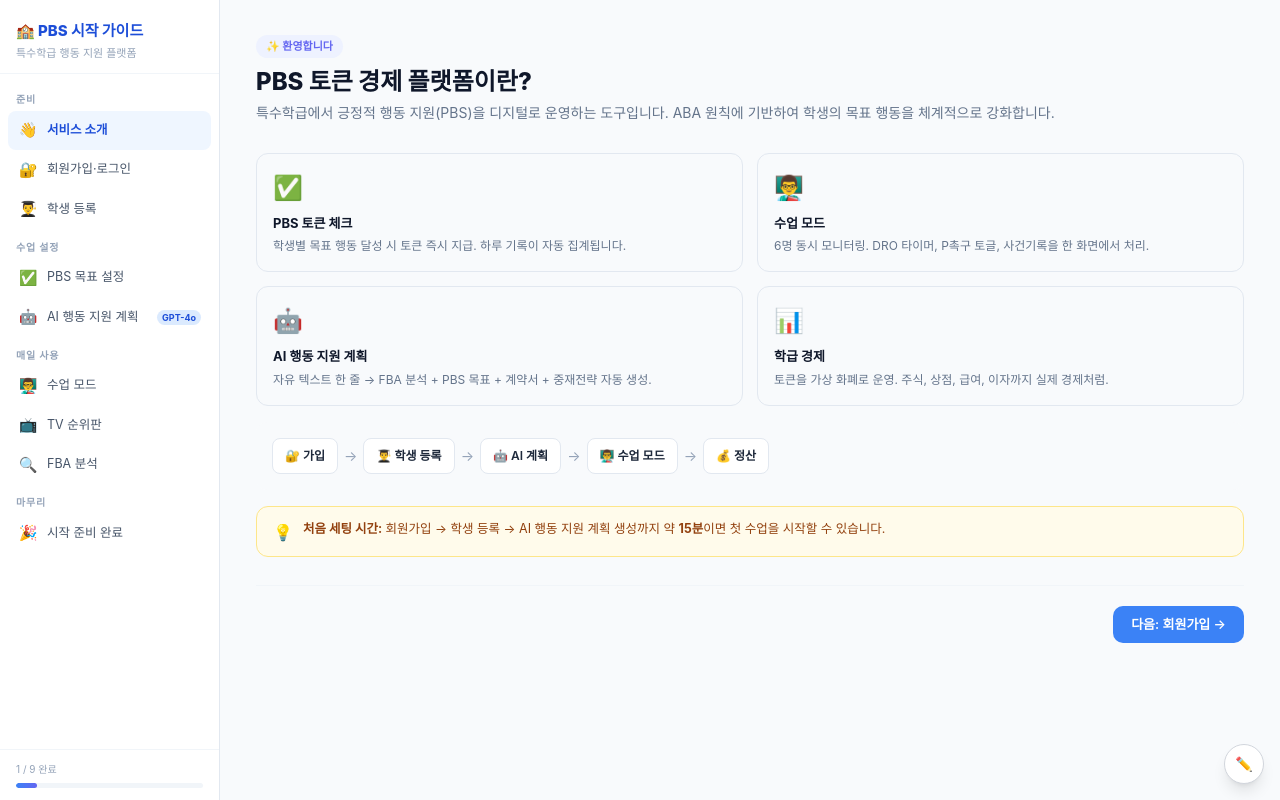
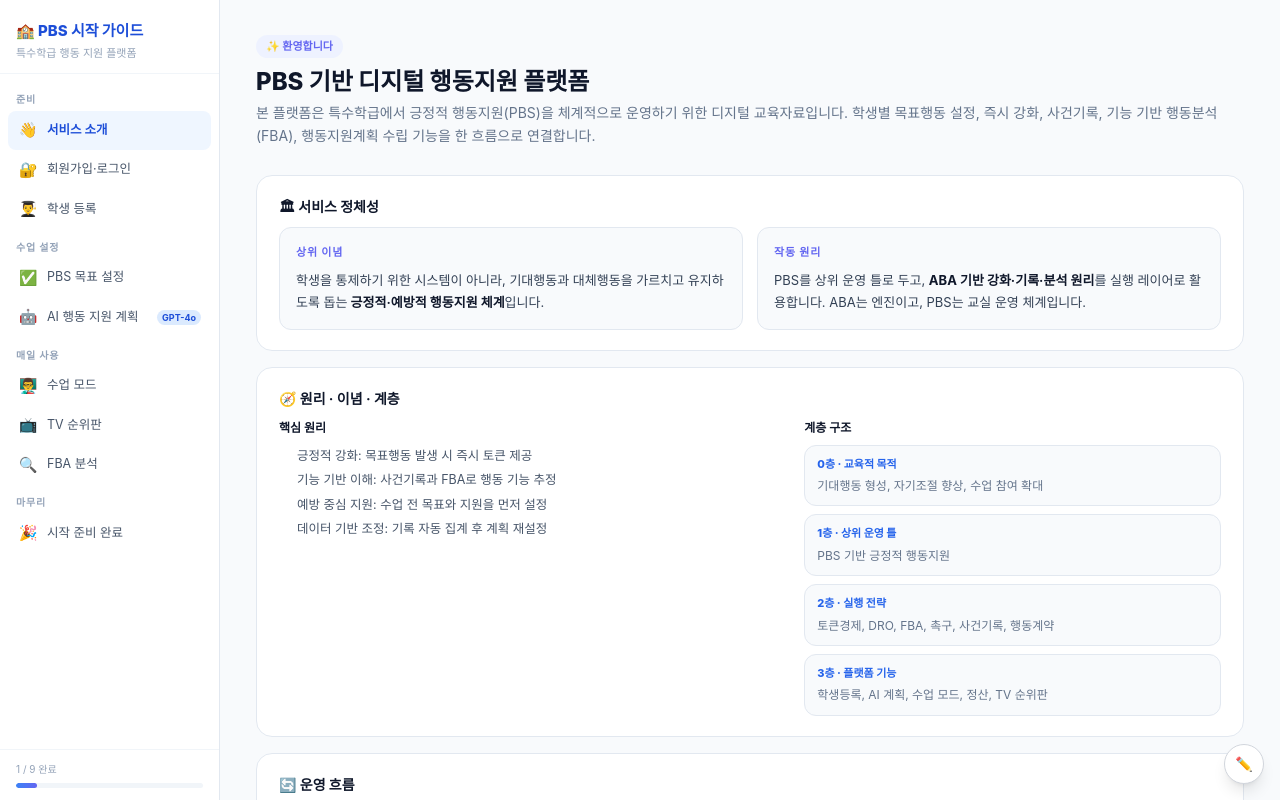
Before and after one commit to IEP-ON/PBS, a Next.js app: page /help in a window 1280 px wide. Built offline with nearby package versions, Linux system fonts and the light colour scheme.

Commit message:
refactor: reorganize help around PBS framework

```diff
--- a/app/help/page.tsx
+++ b/app/help/page.tsx
@@ -1,6 +1,7 @@
 'use client'
 
 import { useState } from 'react'
+import Link from 'next/link'
 
 const SECTIONS = [
   { id: 0, icon: '👋', label: '서비스 소개', group: '준비' },
@@ -169,49 +170,82 @@ function Flow({ items }: { items: string[] }) {
   )
 }
 
-function NavActions({ prev, next, prevLabel = '← 이전', nextLabel = '다음 →', done = false }: { prev?: number; next?: number; prevLabel?: string; nextLabel?: string; done?: boolean }) {
-  return (
-    <div style={{ display: 'flex', justifyContent: 'space-between', alignItems: 'center', marginTop: 28, paddingTop: 20, borderTop: '1px solid #f1f5f9' }}>
-      <span />
-      {prev !== undefined
-        ? <NavBtn idx={prev} label={prevLabel} variant="prev" />
-        : <span />}
-      {next !== undefined
-        ? <NavBtn idx={next} label={nextLabel} variant={done ? 'done' : 'next'} />
-        : <span />}
-    </div>
-  )
-}
-
-function NavBtn({ idx, label, variant }: { idx: number; label: string; variant: 'prev' | 'next' | 'done' }) {
-  const [, forceRender] = useState(0)
-  const bg = variant === 'prev' ? '#f1f5f9' : variant === 'done' ? '#10b981' : '#3b82f6'
-  const color = variant === 'prev' ? '#64748b' : '#fff'
-  const gotoFn = (window as unknown as { __pbsGoto?: (n: number) => void }).__pbsGoto
-  return (
-    <button
-      onClick={() => gotoFn?.(idx) ?? forceRender(n => n + 1)}
-      style={{ padding: '9px 18px', borderRadius: 10, fontSize: 13, fontWeight: 600, border: 'none', cursor: 'pointer', background: bg, color }}
-    >
-      {label}
-    </button>
-  )
-}
-
 // ── 각 섹션 ─────────────────────────────────────────────────
 
 function Sec0({ goto }: { goto: (n: number) => void }) {
   return (
     <div>
-      <SectionHeader step="✨ 환영합니다" title="PBS 토큰 경제 플랫폼이란?" desc="특수학급에서 긍정적 행동 지원(PBS)을 디지털로 운영하는 도구입니다. ABA 원칙에 기반하여 학생의 목표 행동을 체계적으로 강화합니다." />
+      <SectionHeader
+        step="✨ 환영합니다"
+        title="PBS 기반 디지털 행동지원 플랫폼"
+        desc="본 플랫폼은 특수학급에서 긍정적 행동지원(PBS)을 체계적으로 운영하기 위한 디지털 교육자료입니다. 학생별 목표행동 설정, 즉시 강화, 사건기록, 기능 기반 행동분석(FBA), 행동지원계획 수립 기능을 한 흐름으로 연결합니다."
+      />
+      <Card title="🏛 서비스 정체성">
+        <div style={{ display: 'grid', gridTemplateColumns: '1fr 1fr', gap: 14 }}>
+          <div style={{ background: '#f8fafc', border: '1px solid #e2e8f0', borderRadius: 12, padding: 16 }}>
+            <p style={{ fontSize: 11, fontWeight: 800, color: '#6366f1', letterSpacing: '0.08em', textTransform: 'uppercase', marginBottom: 8 }}>상위 이념</p>
+            <p style={{ fontSize: 13, lineHeight: 1.7, color: '#334155', margin: 0 }}>
+              학생을 통제하기 위한 시스템이 아니라, 기대행동과 대체행동을 가르치고 유지하도록 돕는
+              <strong style={{ color: '#0f172a' }}> 긍정적·예방적 행동지원 체계</strong>입니다.
+            </p>
+          </div>
+          <div style={{ background: '#f8fafc', border: '1px solid #e2e8f0', borderRadius: 12, padding: 16 }}>
+            <p style={{ fontSize: 11, fontWeight: 800, color: '#6366f1', letterSpacing: '0.08em', textTransform: 'uppercase', marginBottom: 8 }}>작동 원리</p>
+            <p style={{ fontSize: 13, lineHeight: 1.7, color: '#334155', margin: 0 }}>
+              PBS를 상위 운영 틀로 두고, <strong style={{ color: '#0f172a' }}>ABA 기반 강화·기록·분석 원리</strong>를
+              실행 레이어로 활용합니다. ABA는 엔진이고, PBS는 교실 운영 체계입니다.
+            </p>
+          </div>
+        </div>
+      </Card>
+      <Card title="🧭 원리 · 이념 · 계층">
+        <div style={{ display: 'grid', gridTemplateColumns: '1.1fr 0.9fr', gap: 16 }}>
+          <div>
+            <p style={{ fontSize: 12, fontWeight: 700, color: '#0f172a', marginBottom: 8 }}>핵심 원리</p>
+            <ul style={{ paddingLeft: 18, margin: 0 }}>
+              {[
+                '긍정적 강화: 목표행동 발생 시 즉시 토큰 제공',
+                '기능 기반 이해: 사건기록과 FBA로 행동 기능 추정',
+                '예방 중심 지원: 수업 전 목표와 지원을 먼저 설정',
+                '데이터 기반 조정: 기록 자동 집계 후 계획 재설정',
+              ].map((item) => (
+                <li key={item} style={{ fontSize: 12.5, color: '#475569', lineHeight: 1.8, marginBottom: 2 }}>{item}</li>
+              ))}
+            </ul>
+          </div>
+          <div>
+            <p style={{ fontSize: 12, fontWeight: 700, color: '#0f172a', marginBottom: 8 }}>계층 구조</p>
+            <div style={{ display: 'grid', gap: 8 }}>
+              {[
+                ['0층', '교육적 목적', '기대행동 형성, 자기조절 향상, 수업 참여 확대'],
+                ['1층', '상위 운영 틀', 'PBS 기반 긍정적 행동지원'],
+                ['2층', '실행 전략', '토큰경제, DRO, FBA, 촉구, 사건기록, 행동계약'],
+                ['3층', '플랫폼 기능', '학생등록, AI 계획, 수업 모드, 정산, TV 순위판'],
+              ].map(([level, title, desc]) => (
+                <div key={level} style={{ background: '#f8fafc', border: '1px solid #e2e8f0', borderRadius: 12, padding: '10px 12px' }}>
+                  <p style={{ fontSize: 11, fontWeight: 800, color: '#2563eb', margin: 0 }}>{level} · {title}</p>
+                  <p style={{ fontSize: 12, color: '#64748b', margin: '4px 0 0', lineHeight: 1.6 }}>{desc}</p>
+                </div>
+              ))}
+            </div>
+          </div>
+        </div>
+      </Card>
+      <Card title="🔄 운영 흐름">
+        <Flow items={['학생 등록', '목표행동 설정', 'AI 계획 생성', '수업 중 강화·기록', '분석', '정산·교환', '계획 수정']} />
+        <p style={{ fontSize: 12.5, color: '#64748b', lineHeight: 1.7, margin: 0 }}>
+          이 플랫폼은 메뉴를 늘어놓은 도구가 아니라, <strong style={{ color: '#0f172a' }}>설정 → 실행 → 기록 → 분석 → 정산 → 수정</strong>의
+          순환 구조로 행동지원을 운영하도록 설계되었습니다.
+        </p>
+      </Card>
       <Grid2>
-        <FeatureCard icon="✅" title="PBS 토큰 체크" desc="학생별 목표 행동 달성 시 토큰 즉시 지급. 하루 기록이 자동 집계됩니다." />
-        <FeatureCard icon="👨‍🏫" title="수업 모드" desc="6명 동시 모니터링. DRO 타이머, P촉구 토글, 사건기록을 한 화면에서 처리." />
-        <FeatureCard icon="🤖" title="AI 행동 지원 계획" desc="자유 텍스트 한 줄 → FBA 분석 + PBS 목표 + 계약서 + 중재전략 자동 생성." />
-        <FeatureCard icon="📊" title="학급 경제" desc="토큰을 가상 화폐로 운영. 주식, 상점, 급여, 이자까지 실제 경제처럼." />
+        <FeatureCard icon="✅" title="PBS 토큰 체크" desc="학생별 목표행동 달성 시 토큰을 즉시 지급하고, 하루 기록을 자동 집계합니다." />
+        <FeatureCard icon="👨‍🏫" title="수업 모드" desc="6명 동시 모니터링, DRO 타이머, 촉구 기록, 사건기록을 한 화면에서 처리합니다." />
+        <FeatureCard icon="🤖" title="AI 행동 지원 계획" desc="자유입력 → 구조화 → FBA 분석 → PBS 목표·계약서·중재전략 생성까지 연결합니다." />
+        <FeatureCard icon="📊" title="학급 경제" desc="게임 요소가 아니라, 강화의 누적·선택·지연교환을 학습하는 동기 유지 시스템입니다." />
       </Grid2>
       <Flow items={['🔐 가입', '👨‍🎓 학생 등록', '🤖 AI 계획', '👨‍🏫 수업 모드', '💰 정산']} />
-      <Tip type="warn"><strong>처음 세팅 시간:</strong> 회원가입 → 학생 등록 → AI 행동 지원 계획 생성까지 약 <strong>15분</strong>이면 첫 수업을 시작할 수 있습니다.</Tip>
+      <Tip type="warn"><strong>읽는 법:</strong> 이 도움말의 상단은 작품의 철학과 구조를 설명하고, 아래 단계들은 실제 사용 순서를 안내합니다. 즉, <strong>상단 20%는 개념 설명</strong>, <strong>나머지 80%는 운영 매뉴얼</strong>입니다.</Tip>
       <div style={{ display: 'flex', justifyContent: 'flex-end', marginTop: 28, paddingTop: 20, borderTop: '1px solid #f1f5f9' }}>
         <button onClick={() => goto(1)} style={{ padding: '9px 18px', borderRadius: 10, fontSize: 13, fontWeight: 600, border: 'none', cursor: 'pointer', background: '#3b82f6', color: '#fff' }}>다음: 회원가입 →</button>
       </div>
@@ -312,7 +346,7 @@ function Sec3({ goto }: { goto: (n: number) => void }) {
 function Sec4({ goto }: { goto: (n: number) => void }) {
   return (
     <div>
-      <SectionHeader step="STEP 4 · GPT-4o" title="AI 행동 지원 계획" desc="자유롭게 학생에 대해 서술하면 AI가 FBA → PBS 목표 → 행동계약서 → 중재전략을 한 번에 생성합니다." />
+      <SectionHeader step="STEP 4 · GPT-4o" title="AI 행동 지원 계획" desc="자유롭게 학생을 서술하면 AI가 학생 이해 정보를 구조화하고, 이를 바탕으로 FBA → PBS 목표 → 행동계약서 → 중재전략을 한 흐름으로 생성합니다." />
       <Card title="🖊 자유 텍스트 입력 예시">
         <div style={{ background: '#1e293b', color: '#e2e8f0', borderRadius: 10, padding: '14px 16px', fontFamily: 'monospace', fontSize: 12, lineHeight: 1.7 }}>
           <span style={{ color: '#64748b' }}># 이렇게 자유롭게 써도 됩니다{'\n'}</span>
@@ -320,6 +354,13 @@ function Sec4({ goto }: { goto: (n: number) => void }) {
             {`김민준, 3학년, 지적장애 경도.\n수업 중 자리를 이탈해서 교실을 돌아다녀요.\n특히 수학 시간에 자주 발생하고, 친구들이\n웃어주면 더 심해지는 것 같아요.`}
           </span>
         </div>
+      </Card>
+      <Card title="🧠 AI의 역할">
+        <Steps items={[
+          { title: '학생 이해 정보 구조화', desc: '강점, 선호, 지원 필요, 위험요인, 관찰 행동, 선행·결과 사건을 먼저 정리합니다.' },
+          { title: '학생별 AI 프로필 저장', desc: '한 번 구조화한 정보는 학생 상세에 저장되어 이후 계획 생성과 수업 운영에 재사용됩니다.' },
+          { title: '행동지원 산출물 생성', desc: '저장된 프로필을 바탕으로 FBA, PBS 목표, 계약서, 중재전략, DRO 후보를 만듭니다.' },
+        ]} />
       </Card>
       <Card title="🤖 AI가 자동으로 생성하는 것">
         <Steps items={[
@@ -329,7 +370,7 @@ function Sec4({ goto }: { goto: (n: number) => void }) {
           { title: '근거기반 중재전략', desc: 'FCT·DRO·NCR 등 18개 전략 DB에서 기능에 맞는 전략을 우선순위로 추천.' },
         ]} />
       </Card>
-      <Tip type="danger"><strong>AI 산출물은 초안입니다.</strong> 감각 기능 행동에 소거(EXT) 적용 불가 등 주요 안전 규칙은 시스템이 자동으로 방지하지만, 저장 전 교사가 반드시 검토·수정하세요.</Tip>
+      <Tip type="danger"><strong>AI 산출물은 초안입니다.</strong> 이 플랫폼은 PBS를 상위 운영 틀로 두고 ABA 기반 원리를 활용하지만, 최종 판단은 반드시 교사가 해야 합니다. 감각 기능 행동 소거 금지 등 주요 안전 규칙은 자동 반영되더라도 저장 전 검토·수정은 필수입니다.</Tip>
       <div style={{ display: 'flex', justifyContent: 'space-between', marginTop: 28, paddingTop: 20, borderTop: '1px solid #f1f5f9' }}>
         <button onClick={() => goto(3)} style={{ padding: '9px 18px', borderRadius: 10, fontSize: 13, fontWeight: 600, border: 'none', cursor: 'pointer', background: '#f1f5f9', color: '#64748b' }}>← 이전</button>
         <button onClick={() => goto(5)} style={{ padding: '9px 18px', borderRadius: 10, fontSize: 13, fontWeight: 600, border: 'none', cursor: 'pointer', background: '#3b82f6', color: '#fff' }}>다음: 수업 모드 →</button>
@@ -408,6 +449,14 @@ function Sec7({ goto }: { goto: (n: number) => void }) {
           ))}
         </div>
       </Card>
+      <Card title="PBS와 ABA의 관계">
+        <p style={{ fontSize: 13, color: '#475569', lineHeight: 1.8, margin: 0 }}>
+          이 플랫폼에서 <strong style={{ color: '#0f172a' }}>PBS는 상위 운영 틀</strong>이고,
+          <strong style={{ color: '#0f172a' }}> ABA는 작동 원리 일부</strong>입니다.
+          강화, 토큰 지급, 촉구, DRO, 사건기록, FBA 같은 기법은 ABA 기반 원리를 활용하지만,
+          전체 운영 목표는 학교·학급 맥락에서 예방적이고 교육적인 행동지원을 수행하는 PBS에 있습니다.
+        </p>
+      </Card>
       <Card title="📚 중재전략 인라인 조회">
         <p style={{ fontSize: 13, color: '#475569', lineHeight: 1.7 }}>각 FBA 기록에서 <strong>&ldquo;중재전략 보기 ▼&rdquo;</strong> 버튼 클릭 시 해당 기능에 맞는 근거기반 전략 상위 3개가 바로 펼쳐집니다. &ldquo;PBS 목표로 →&rdquo; 버튼으로 바로 연결.</p>
       </Card>
@@ -445,7 +494,7 @@ function Sec8({ goto }: { goto: (n: number) => void }) {
       </div>
       <div style={{ marginTop: 28, display: 'flex', gap: 10, justifyContent: 'center' }}>
         <button onClick={() => goto(0)} style={{ padding: '10px 20px', borderRadius: 10, fontSize: 13, fontWeight: 600, border: 'none', cursor: 'pointer', background: '#f1f5f9', color: '#64748b' }}>처음으로 돌아가기</button>
-        <a href="/login" style={{ padding: '10px 24px', borderRadius: 10, fontSize: 13, fontWeight: 600, border: 'none', cursor: 'pointer', background: '#10b981', color: '#fff', textDecoration: 'none', display: 'inline-flex', alignItems: 'center' }}>🏫 시작하기</a>
+        <Link href="/login" style={{ padding: '10px 24px', borderRadius: 10, fontSize: 13, fontWeight: 600, border: 'none', cursor: 'pointer', background: '#10b981', color: '#fff', textDecoration: 'none', display: 'inline-flex', alignItems: 'center' }}>🏫 시작하기</Link>
       </div>
     </div>
   )
```
